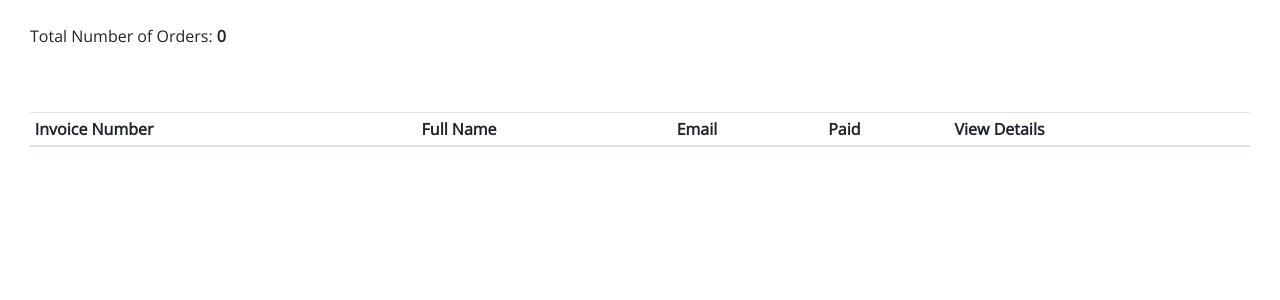
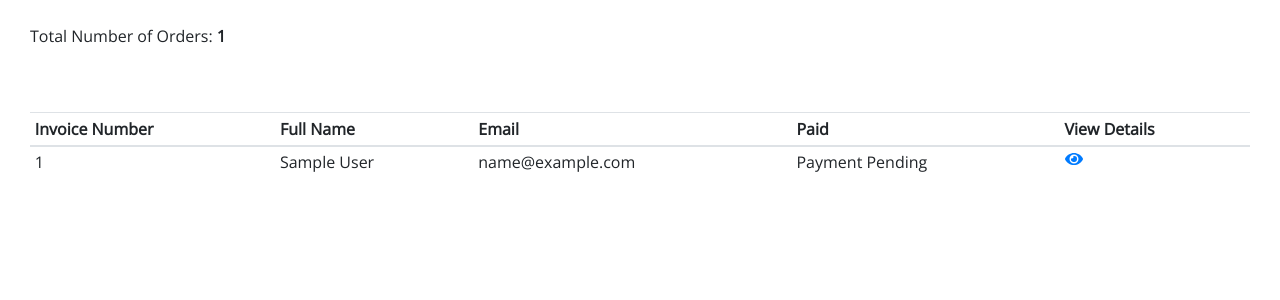
Before and after one commit to VishekhaTamrakar/MovieTwitz-ImplementingAPI, a Django app: page /orders/customer_order/1/ in a window 1280 px wide. Shown: the part 56-356 px from the top of the page. Run offline with Django 3.2, Linux system fonts and the light colour scheme; tables that the repository leaves empty hold one stand-in row (values such as "Sample post"); lists and menus that the app fills with data are empty; some libraries are stand-ins or nearby versions; some web fonts are replaced.

Commit message:
Order Model changes

```diff
--- a/mtapp/templates/app/base.html
+++ b/mtapp/templates/app/base.html
@@ -54,7 +54,7 @@
                         <div class="dropdown-menu dropdown-menu-right" aria-labelledby="navbarDropdownMenuLink">
                             <a class="dropdown-item" href="{% url 'logout' %}">Log Out</a>
                             {% if user.is_staff == 0 %}
-                            <a class="dropdown-item" href="{% url 'orders:customer_order' email=user.email  %}">My Orders</a>
+                            <a class="dropdown-item" href="{% url 'orders:customer_order' id=user.id  %}">My Orders</a>
                             {% endif %}
                         </div>
                     </li>
--- a/mtapp/templates/app/my_order.html
+++ b/mtapp/templates/app/my_order.html
@@ -10,7 +10,7 @@
     </p>
     <br/>
     <br/>
-
+{% if orders %}
     <div class="table-responsive">
         <table class="table table-sm table-hover">
             <thead>
@@ -44,7 +44,10 @@
                 </tr>
                 {% endfor %}
             </tbody>
-      </table>
+        </table>
+        {% else %}
+            <p> No order placed yet.</p>
+        {% endif %}
     </div>
 </div>
 </div>
--- a/mtapp/templates/cart/detail.html
+++ b/mtapp/templates/cart/detail.html
@@ -53,6 +53,6 @@
 	</table>
 	<p class="text-right">
 	    <a href="{% url "app:product_list" %}" class="button light">Continue shopping</a>
-		<a href="{% url "orders:order_create" %}" class="button">Checkout</a>
+		<a href="{% url "orders:order_create" pk=user.id %}" class="button">Checkout</a>
 	</p>
 {% endblock %}
--- a/orders/models.py
+++ b/orders/models.py
@@ -4,6 +4,7 @@ from mtapp.models import Product
 # Create your models here.
 
 class Order(models.Model):
+	cust_num = models.IntegerField(default=0)
 	first_name = models.CharField(max_length=50)
 	last_name = models.CharField(max_length=50)
 	email = models.EmailField()
--- a/orders/urls.py
+++ b/orders/urls.py
@@ -5,8 +5,8 @@ from django.urls import path
 app_name = 'orders'
 
 urlpatterns = [
-    url(r'^create/$',views.order_create,name='order_create'),
+    path('create/<int:pk>/',views.order_create,name='order_create'),
     path('order_list', views.order_list, name= 'order_list'),
     path('order_detail/<int:id>/', views.order_detail, name='order_detail'),
-    path('customer_order/<str:email>/', views.customer_order, name='customer_order'),
+    path('customer_order/<int:id>/', views.customer_order, name='customer_order'),
     ]
--- a/orders/views.py
+++ b/orders/views.py
@@ -10,12 +10,15 @@ from django.contrib.auth.decorators import login_required
 
 # Create your views here.
 @login_required()
-def order_create(request):
+def order_create(request, pk):
     cart = Cart(request)
     if request.method == 'POST':
         form = OrderCreateForm(request.POST)
         if form.is_valid():
             order = form.save()
+            updateOrder = Order.objects.latest('id')
+            updateOrder.cust_num = pk
+            updateOrder.save()
             for item in cart:
                 OrderItem.objects.create(order=order,product=item['product'],price=item['price'],
                                          quantity=item['quantity'])
@@ -49,8 +52,10 @@ def order_detail(request, id) :
                                                       'product': products,
                                                       'total_amount': total_amount})
 
-def customer_order(request,email) :
-    orders = Order.objects.filter(email=email)
-    order_count = orders.count()
-    print (order_count)
-    return render(request,'app/my_order.html',{'orders':orders,'order_count': order_count})
+def customer_order(request,id) :
+    try:
+        orders = Order.objects.filter(cust_num=id)
+        order_count = orders.count()
+        return render(request,'app/my_order.html',{'orders':orders,'order_count': order_count})
+    except Order.DoesNotExist:
+        return render(request, 'app/my_order.html', {'orders': None, 'order_count': 0})
```
